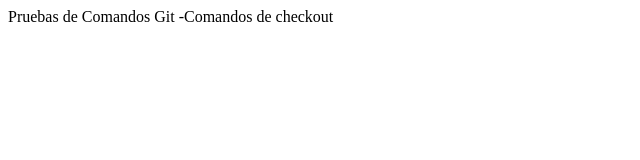
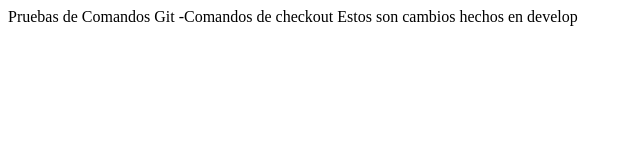
Before and after one commit to ruiz94/prueba-github, a plain HTML site: page index.html in a window 1280 px wide. Shown: the whole page, without its empty margins (0-640 px from the left). Drawn offline with Linux system fonts and the light colour scheme.

Commit message:
cambios en rama develop

```diff
--- a/index.html
+++ b/index.html
@@ -10,5 +10,10 @@
   Pruebas de Comandos  Git
 
   -Comandos de checkout
+
+
+
+  Estos son cambios hechos en develop
+
 </body>
 </html>
```
